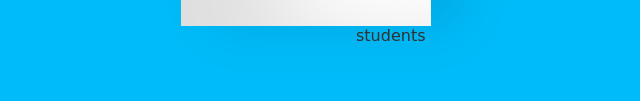
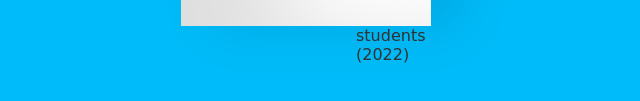
Before and after one commit to MariAzhdari/brithday, a plain HTML site: page index.html in a window 1280 px wide. Shown: the part 557-658 px from the top of the page, 334-974 px from the left. Drawn offline with Linux system fonts and the light colour scheme.

Commit message:
Update index.html

```diff
--- a/index.html
+++ b/index.html
@@ -40,7 +40,7 @@
             <div class="wishes">
             <p>Dear Seán </p>
             <p>Happy birthday!! I wish you a fulfilling life and many more years of joy, happiness, and success as you spread your knowledge. Happy birthday to an awesome teacher!</p>
-            <p class="name">your students</p>
+            <p class="name">your students (2022)</p>
             </div>
           </div>
         </div>
```
